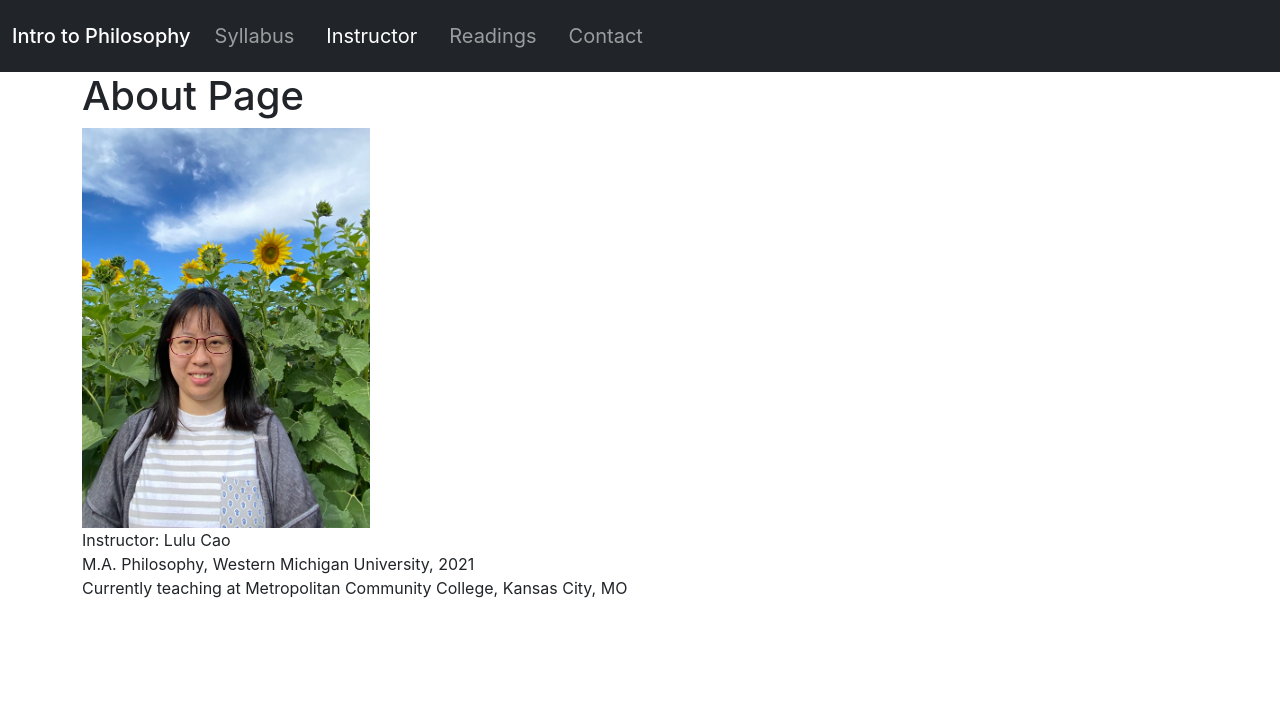
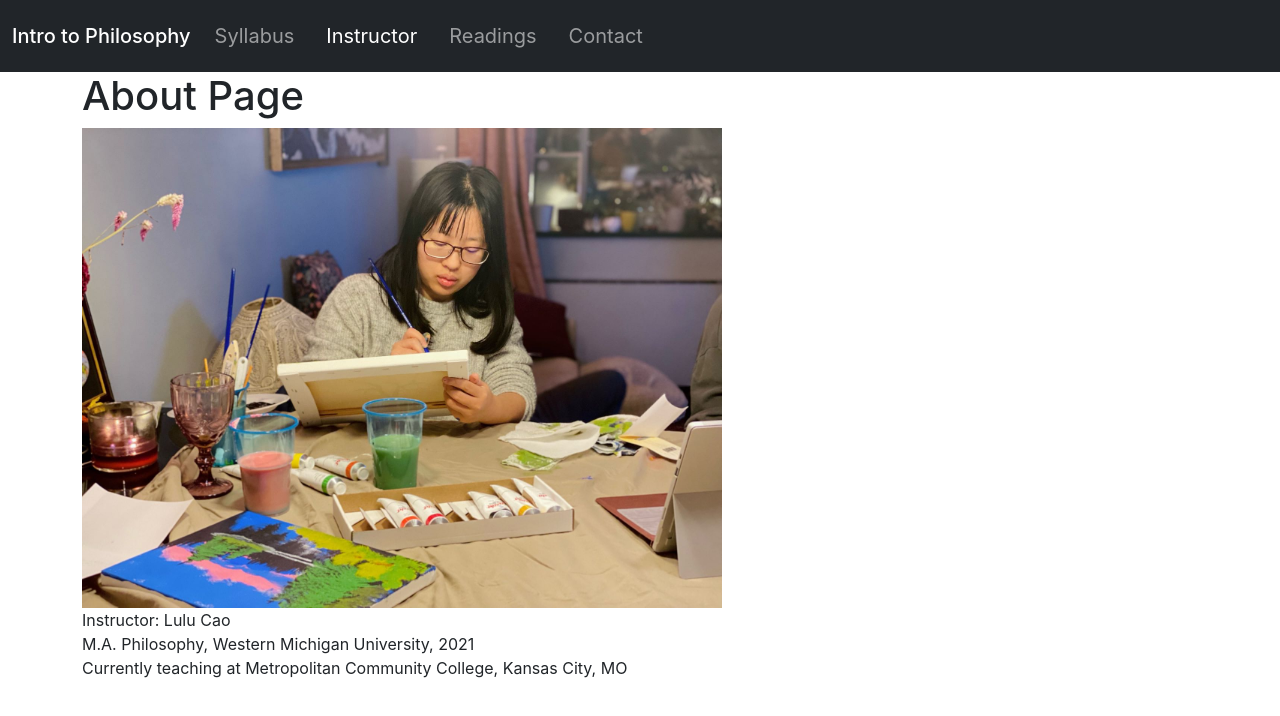
Before and after one commit to lulu-cao/intro-to-philosophy, a React (Create React App) app: page /instructor in a window 1280 px wide. Shown: the top 716 px of the page. Built offline with nearby package versions, Linux system fonts and the light colour scheme.

Commit message:
fixed the hero image and changed instructor photo

```diff
--- a/src/Components/pages/Home.css
+++ /dev/null
@@ -1,3 +0,0 @@
-#hero {
-    background-image: url("https://afremov.com/images/product/image_2632.jpeg")
-}
--- a/src/Components/pages/Home.js
+++ b/src/Components/pages/Home.js
@@ -1,18 +1,17 @@
 import React from "react";
 import { Link } from "react-router-dom";
 import Nav from "../Nav.js";
-import "./Home.css";
 
 function Home() {
   return (
     <div>
       <Nav />
-      <div id="hero"></div>
-      <p>2022</p>
+      <img src="https://afremov.com/images/product/image_2632.jpeg" alt="hero" style={{width: "100%", height: "75rem"}}></img>
     </div>
   );
 }
 
 export default Home;
 
-// fix hero image link
+//https://reactjs.org/docs/faq-styling.html#gatsby-focus-wrapper
+//check out react animations at the bottom of the page
--- a/src/Components/pages/Instructor.js
+++ b/src/Components/pages/Instructor.js
@@ -1,7 +1,7 @@
 import React from "react";
 import { Link } from "react-router-dom";
 import Nav from "../Nav.js";
-import Sunflower from "../images/sunflower.jpg";
+import Painting from "../images/painting.jpg";
 
 function About() {
   return (
@@ -9,7 +9,7 @@ function About() {
       <Nav />
       <div className="container">
         <h1>About Page</h1>
-        <img src={Sunflower} alt="Lulu under sunflower" style={{width:"18rem", height:"25rem"}}></img>
+        <img src={Painting} alt="Lulu painting" style={{width:"40rem", height:"100%"}}></img>
         <p>
           Instructor: Lulu Cao<br/>
           M.A. Philosophy, Western Michigan University, 2021<br/>
--- a/src/Components/pages/Readings.js
+++ b/src/Components/pages/Readings.js
@@ -1,7 +1,6 @@
 import React from "react";
 import { Link } from "react-router-dom";
 import Nav from "../Nav.js";
-import "./Home.css";
 
 function Home() {
   return (
```
